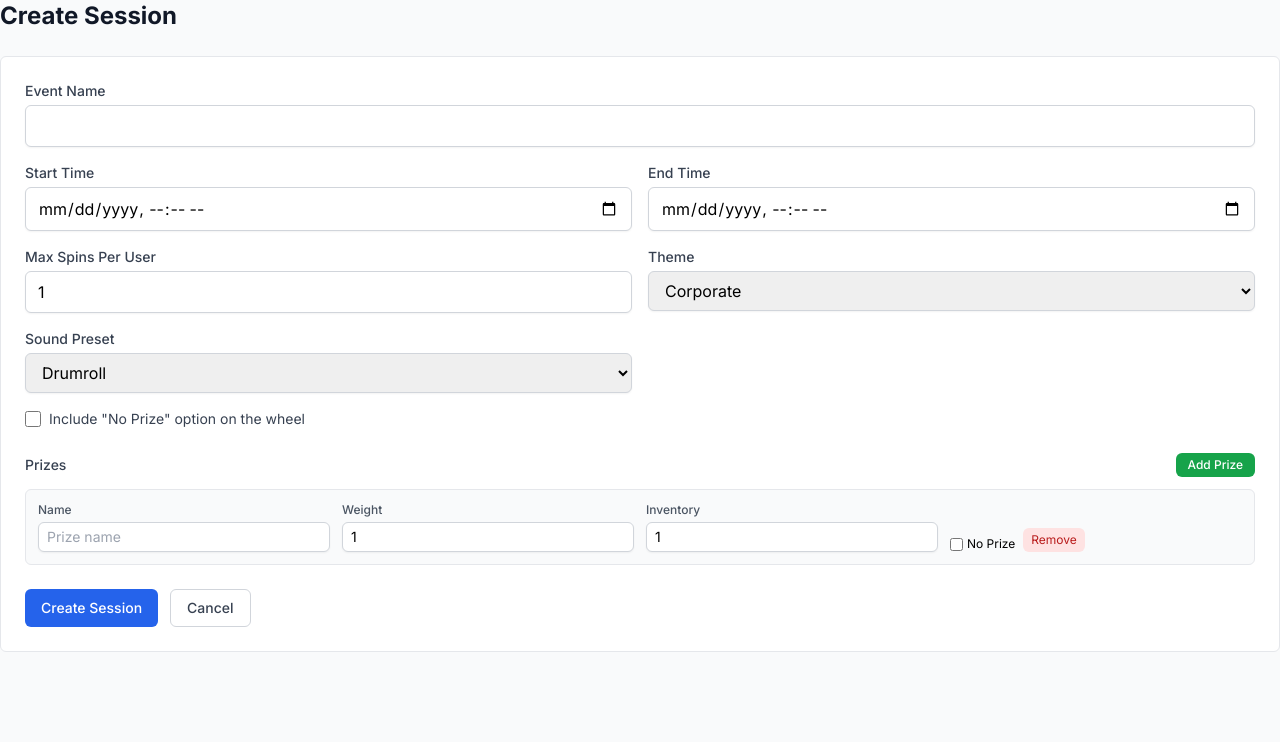
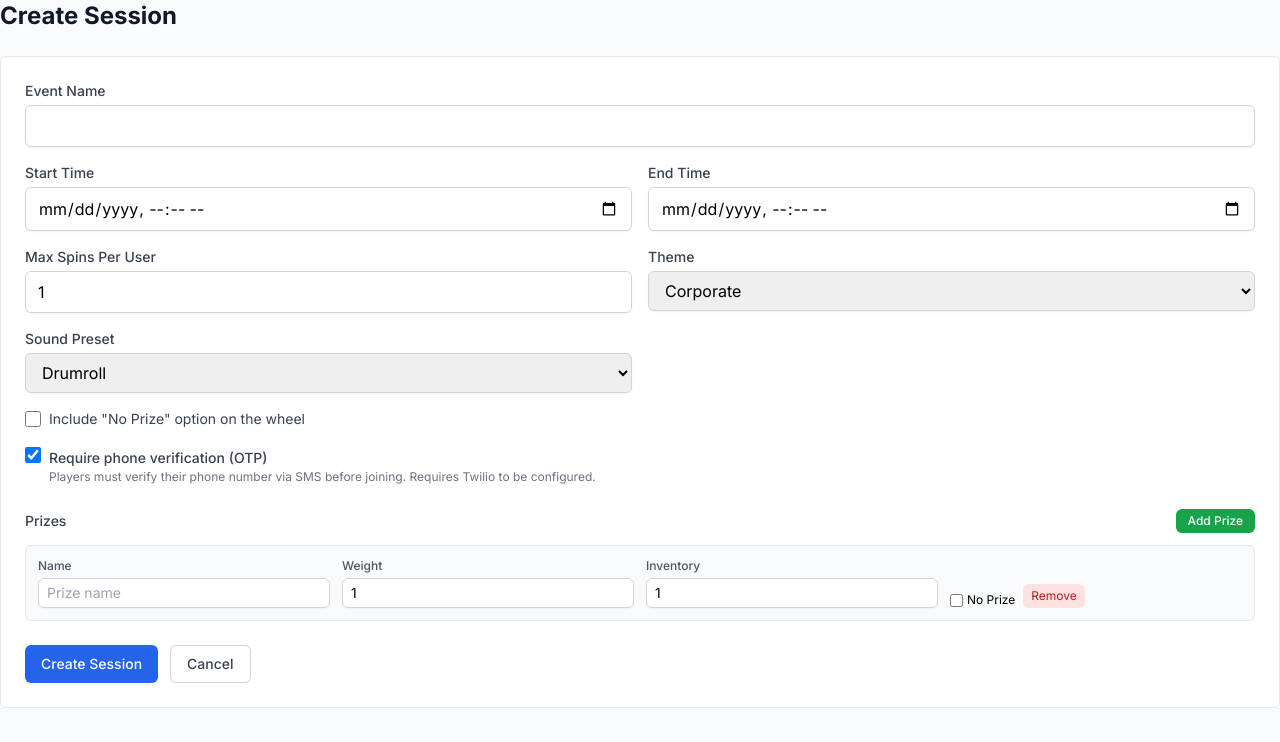
Before and after one commit to krishnagottapu/spin-and-win, a Next.js app: page /admin/sessions/new in a window 1280 px wide. Shown: the top 742 px of the page. Built offline with nearby package versions, Linux system fonts and the light colour scheme; no server answers.

Commit message:
feat: add otp_enabled toggle per session

```diff
--- a/src/app/api/sessions/[id]/route.ts
+++ b/src/app/api/sessions/[id]/route.ts
@@ -252,6 +252,7 @@ export async function PUT(request: NextRequest, { params }: RouteParams) {
         end_time: body.end_time,
         max_spins_per_user: body.max_spins_per_user ?? 1,
         include_no_prize: body.include_no_prize ?? false,
+        otp_enabled: body.otp_enabled ?? true,
         theme: body.theme,
         sound_preset: body.sound_preset,
       })
--- a/src/app/api/sessions/route.ts
+++ b/src/app/api/sessions/route.ts
@@ -118,6 +118,7 @@ export async function POST(request: NextRequest) {
         end_time: body.end_time,
         max_spins_per_user: body.max_spins_per_user ?? 1,
         include_no_prize: body.include_no_prize ?? false,
+        otp_enabled: body.otp_enabled ?? true,
         theme: body.theme,
         sound_preset: body.sound_preset,
         tv_token,
--- a/src/app/play/[slug]/PlayClient.tsx
+++ b/src/app/play/[slug]/PlayClient.tsx
@@ -66,6 +66,7 @@ interface PlayClientProps {
   status: string;
   endTime: string;
   eventName: string;
+  otpEnabled: boolean;
 }
 
 export default function PlayClient({
@@ -74,6 +75,7 @@ export default function PlayClient({
   status,
   endTime,
   eventName,
+  otpEnabled,
 }: PlayClientProps) {
   const [state, setState] = useState<PlayState>({ phase: 'loading' });
   const [participantId, setParticipantId] = useState<string | null>(null);
@@ -319,6 +321,7 @@ export default function PlayClient({
               slug={slug}
               onSuccess={handleRegistrationSuccess}
               onExistingUser={handleExistingUser}
+              otpEnabled={otpEnabled}
             />
           </div>
         </MobileShell>
--- a/src/app/play/[slug]/page.tsx
+++ b/src/app/play/[slug]/page.tsx
@@ -13,7 +13,7 @@ export default async function PlayPage({ params }: PlayPageProps) {
 
   const { data: session, error } = await supabase
     .from('sessions')
-    .select('id, slug, status, end_time, event_name')
+    .select('id, slug, status, end_time, event_name, otp_enabled')
     .eq('slug', slug)
     .single();
 
@@ -40,6 +40,7 @@ export default async function PlayPage({ params }: PlayPageProps) {
         status={session.status}
         endTime={session.end_time}
         eventName={session.event_name}
+        otpEnabled={session.otp_enabled ?? true}
       />
     </ErrorBoundary>
   );
--- a/src/components/admin/SessionForm.tsx
+++ b/src/components/admin/SessionForm.tsx
@@ -32,6 +32,9 @@ export default function SessionForm({ session, mode }: SessionFormProps) {
   );
   const [includeNoPrize, setIncludeNoPrize] = useState(
     session?.include_no_prize ?? false
+  );
+  const [otpEnabled, setOtpEnabled] = useState(
+    session?.otp_enabled ?? true
   );
   const [theme, setTheme] = useState<WheelTheme>(session?.theme ?? 'corporate');
   const [soundPreset, setSoundPreset] = useState<SoundPreset>(
@@ -88,6 +91,7 @@ export default function SessionForm({ session, mode }: SessionFormProps) {
         end_time: new Date(endTime).toISOString(),
         max_spins_per_user: maxSpinsPerUser,
         include_no_prize: includeNoPrize,
+        otp_enabled: otpEnabled,
         theme,
         sound_preset: soundPreset,
         prizes,
@@ -252,6 +256,26 @@ export default function SessionForm({ session, mode }: SessionFormProps) {
             Include &quot;No Prize&quot; option on the wheel
           </label>
         </div>
+
+        <div className="flex items-start sm:col-span-2">
+          <input
+            id="otp_enabled"
+            type="checkbox"
+            checked={otpEnabled}
+            onChange={(e) => setOtpEnabled(e.target.checked)}
+            className="mt-0.5 h-4 w-4 rounded border-gray-300 text-blue-600 focus:ring-blue-500"
+          />
+          <div className="ml-2">
+            <label htmlFor="otp_enabled" className="text-sm font-medium text-gray-700">
+              Require phone verification (OTP)
+            </label>
+            <p className="text-xs text-gray-500">
+              {otpEnabled
+                ? 'Players must verify their phone number via SMS before joining. Requires Twilio to be configured.'
+                : 'Players join instantly without SMS verification. Use this if Twilio is not set up.'}
+            </p>
+          </div>
+        </div>
       </div>
 
       <PrizeEditor prizes={prizes} onChange={setPrizes} />
--- a/src/components/play/RegistrationForm.tsx
+++ b/src/components/play/RegistrationForm.tsx
@@ -8,6 +8,7 @@ interface RegistrationFormProps {
   slug: string;
   onSuccess: (response: QueueJoinResponse) => void;
   onExistingUser?: (data: QueueStatusResponse) => void;
+  otpEnabled: boolean;
 }
 
 type FormStep = 'info' | 'otp';
@@ -29,6 +30,7 @@ export default function RegistrationForm({
   slug,
   onSuccess,
   onExistingUser,
+  otpEnabled,
 }: RegistrationFormProps) {
   const [step, setStep] = useState<FormStep>('info');
   const [name, setName] = useState('');
@@ -87,8 +89,52 @@ export default function RegistrationForm({
     setErrors({});
     setIsSending(true);
 
+    // If OTP is disabled for this session, skip verification and join directly
+    if (!otpEnabled) {
+      try {
+        // Check if existing user first
+        const checkRes = await fetch(
+          `/api/queue/status?sessionId=${encodeURIComponent(sessionId)}&phone=${encodeURIComponent(phoneToSend.trim())}`
+        );
+        if (checkRes.ok) {
+          const statusData = (await checkRes.json()) as QueueStatusResponse;
+          sessionStorage.setItem(`spin_phone_${slug}`, phoneToSend.trim());
+          if (onExistingUser) {
+            onExistingUser(statusData);
+          }
+          return;
+        }
+
+        // New user — join queue directly
+        const joinRes = await fetch('/api/queue/join', {
+          method: 'POST',
+          headers: { 'Content-Type': 'application/json' },
+          body: JSON.stringify({
+            session_id: sessionId,
+            name: name.trim(),
+            phone: phoneToSend.trim(),
+          }),
+        });
+
+        if (!joinRes.ok) {
+          const errorData = await joinRes.json();
+          setErrors({ general: errorData.error || 'Failed to join queue' });
+          return;
+        }
+
+        const joinData = (await joinRes.json()) as QueueJoinResponse;
+        sessionStorage.setItem(`spin_phone_${slug}`, phoneToSend.trim());
+        onSuccess(joinData);
+      } catch {
+        setErrors({ general: 'Something went wrong. Please try again.' });
+      } finally {
+        setIsSending(false);
+      }
+      return;
+    }
+
+    // OTP enabled — send verification code
     try {
-      // Send OTP (duplicate check happens after verification)
       const res = await fetch('/api/otp', {
         method: 'POST',
         headers: { 'Content-Type': 'application/json' },
@@ -303,7 +349,7 @@ export default function RegistrationForm({
           disabled={isSending}
           className="min-h-[56px] w-full rounded-lg bg-gradient-to-r from-purple-600 to-pink-600 text-lg font-bold text-white transition-all hover:from-purple-700 hover:to-pink-700 disabled:cursor-not-allowed disabled:opacity-50"
         >
-          {isSending ? 'Sending Code...' : 'Send Verification Code'}
+          {isSending ? 'Joining...' : otpEnabled ? 'Send Verification Code' : 'Join the Queue'}
         </button>
       </form>
     );
--- a/src/lib/types.ts
+++ b/src/lib/types.ts
@@ -13,6 +13,7 @@ export interface Session {
   end_time: string; // ISO 8601
   max_spins_per_user: number;
   include_no_prize: boolean;
+  otp_enabled: boolean;
   theme: WheelTheme;
   sound_preset: SoundPreset;
   tv_token: string;
@@ -95,6 +96,7 @@ export interface CreateSessionRequest {
   end_time: string;
   max_spins_per_user?: number;
   include_no_prize?: boolean;
+  otp_enabled?: boolean;
   theme: WheelTheme;
   sound_preset: SoundPreset;
   prizes: CreatePrizeInput[];
```
Also changed, not shown: 3 other files (tests, documents, lock files or other folders).
